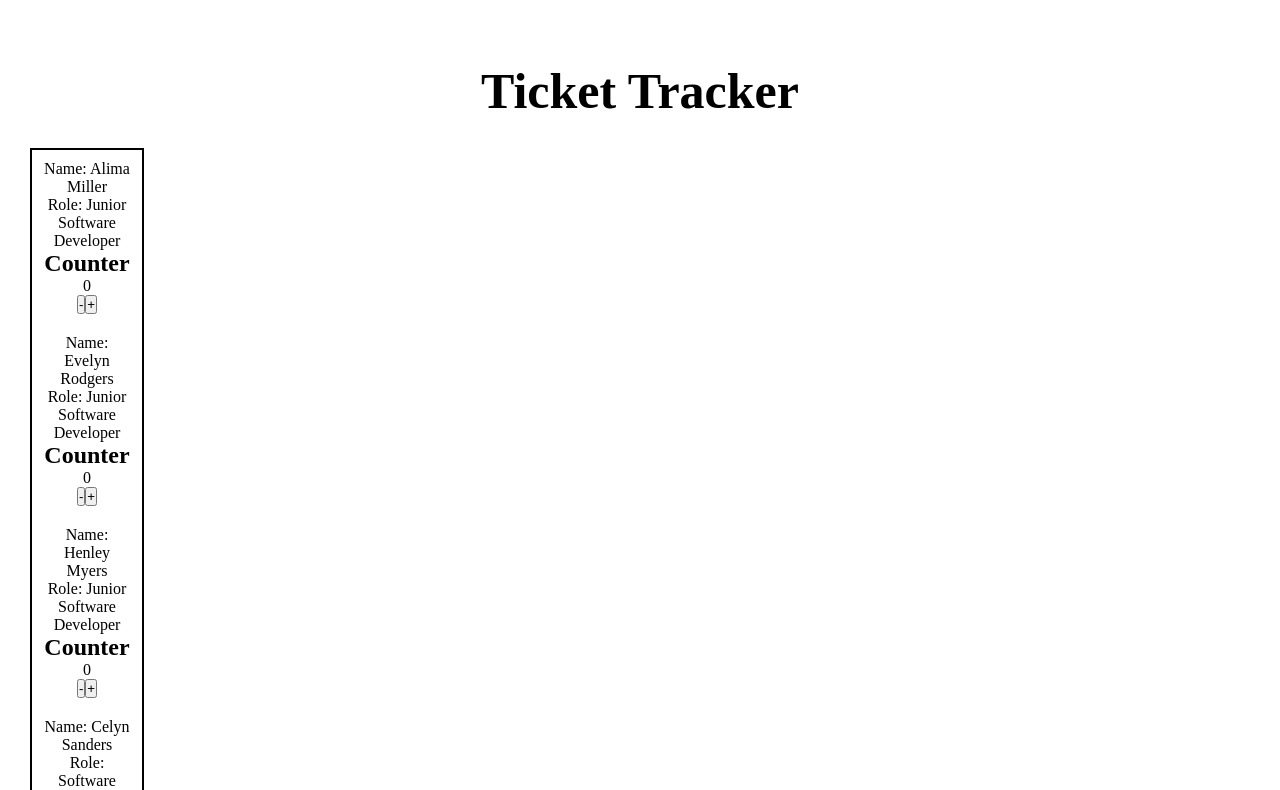
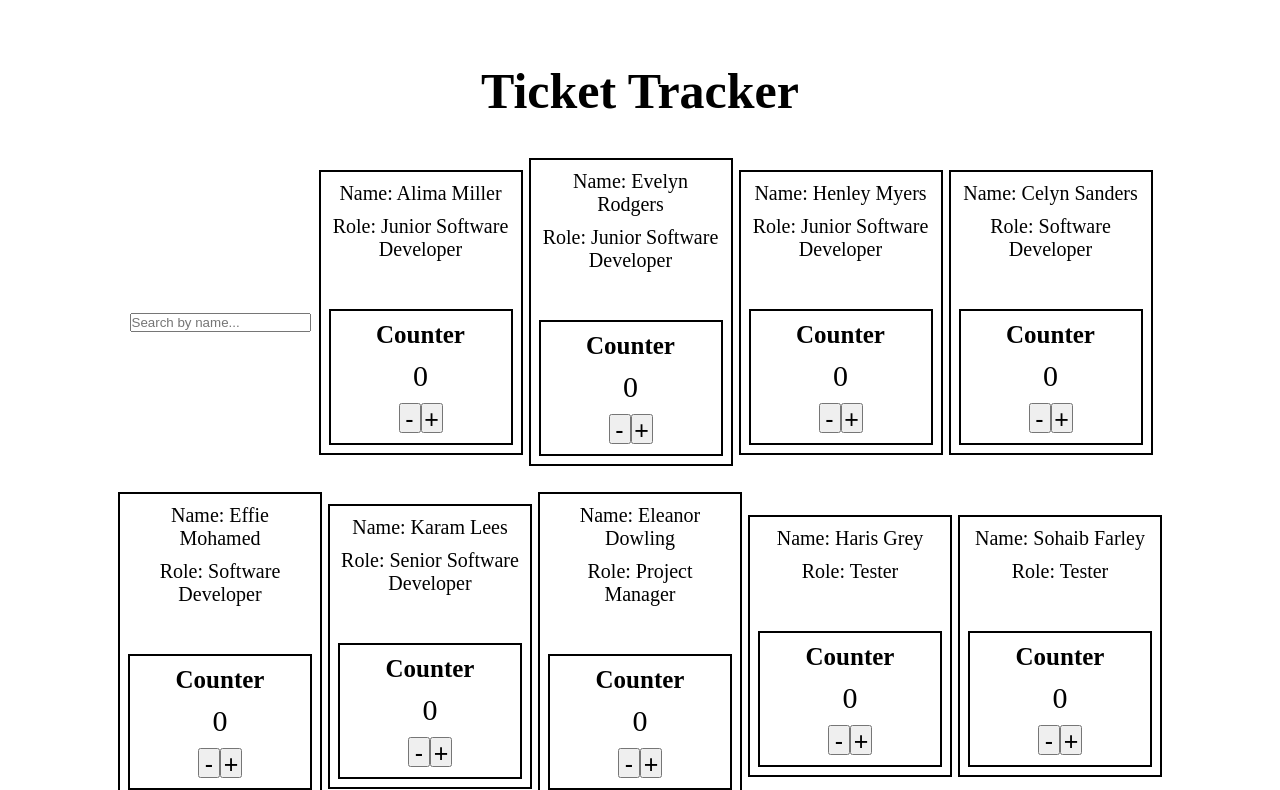
Before and after one commit to Sanjida213/react-project, a React (Vite) app: page / in a window 1280 px wide. Shown: the top 790 px of the page. Built offline with nearby package versions, Linux system fonts and the light colour scheme.

Commit message:
added search by name

```diff
--- a/src/App.scss
+++ b/src/App.scss
@@ -1,26 +1,26 @@
 #root {
-  max-width: 1280px;
+  // max-width: 1280px;
   margin: 0 auto;
   padding: 2rem;
   text-align: center;
 }
 
 .ticket-container {
+
   .ticket__heading {
     padding: 30px;
     font-size: 50px;
   }
 
-  .employees-tickets {
+  .ticket__employees {
     display: flex;
-    flex-wrap: wrap; // allows the items to go on the next line
+    flex-wrap: wrap;
     justify-content: space-between;
 
     .ticket__employees-info {
-      display: block;
-      outline: 2px solid black;
+      display: flex;
+      flex-direction: column;
       padding: 10px;
-      width: 110px;
       margin-bottom: 30px;
     }
   }
--- a/src/App.tsx
+++ b/src/App.tsx
@@ -1,29 +1,21 @@
 import './App.scss';
 import Employees from './components/Employee/Employee';
 import team from './team';
-import Counter from './components/Counter/Counter';
 
 // we want to put the counter component inside the employee component and then
 // instead of team[0] we want to map over it so it gets each team employee. we can do this in apps.tsx
 const App = () => {
 
-// const employees = team.map(employee => (
-//   <div key={employee.id} className='employee'>
-//     <p>Name: {employee.name}</p>
-//     <p>Role: {employee.role}</p>
-//   </div>
-// ));
-
   return (
     <div className='ticket-container'>
+
       <h1 className='ticket__heading'>Ticket Tracker</h1>
 
-    <div className='employees-tickets'>
+    <div className='ticket__employees'>
 
-      <section >
+      <section>
        <div className='ticket__employees-info'>
        <Employees employees={team}/>
-
        </div>
       </section>
 
--- a/src/components/Counter/Counter.scss
+++ b/src/components/Counter/Counter.scss
@@ -1,23 +1,23 @@
-// .counter {
-//   padding: 20px;
-//   outline: 2px solid black;
+.counter {
+  padding: 10px;
+  outline: 2px solid black;
 
-//   .counter__heading {
-//     display: flex;
-//     flex-direction: column;
-//     align-items: center;
-//     font-size: 20px;
-//   }
+  .counter__heading {
+    display: flex;
+    flex-direction: column;
+    align-items: center;
+    font-size: 25px;
+  }
 
-//   .counter__number{
-//     padding: 10px;
-//     font-size: 20px;
-//   }
+  .counter__number{
+    padding: 10px;
+    font-size: 30px;
+  }
 
-//   button{
-//     font-size: 20px;
-//     height: 25px;
-//     width: 20px;
-//   }
+  button{
+    font-size: 25px;
+    height: 30px;
+    width: 22px;
+  }
 
-// }
+}
--- a/src/components/Employee/Employee.scss
+++ b/src/components/Employee/Employee.scss
@@ -5,15 +5,23 @@
   flex-wrap: wrap;
   justify-content: center;
   align-items: center;
-  // padding-bottom: 10px;
-
-  // .employee-card {
-  //   display: flex;
-  // }
 
 
-  .employee-info{
+  .employee-info {
+    outline: 2px solid black;
+    padding: 10px;
+    width: 200px; // Adjust as needed
     margin-bottom: 20px;
+
+    .employee__name-role{
+      font-size: 20px;
+      margin-bottom: 50px;
+
+      .employee-content__names{
+        margin-bottom: 10px;
+      }
+    }
   }
 
+
 }
--- a/src/components/Employee/Employee.tsx
+++ b/src/components/Employee/Employee.tsx
@@ -1,3 +1,4 @@
+import React, { FormEvent, useState } from "react";
 import "./Employee.scss";
 import Employee from "../../teamsTypes";
 import Counter from "../Counter/Counter";
@@ -9,29 +10,41 @@ type TeamProps = {
 
 
 const Employees = ({ employees }: TeamProps) => {
+  const [searchValue, setSearchValue] = useState<string>("");
 
-  // const employees = [...employee] /// maybe add employee here and then inside return map
+  const handleInput = (event: FormEvent<HTMLInputElement>) => {
+    const input = event.currentTarget.value.toLowerCase();
+    setSearchValue(input)
+  };
+
+  const filteredName = employees.filter((employee) => employee.name.toLowerCase().includes(searchValue))
 
   return (
     <div className="employee-container">
-       <div className="employee-card">
-       {employees.map((employee) => (
-        <div className="employee-info" key={employee.id}>
-          <div>
+
+      <input
+        type="text"
+        placeholder="Search by name..."
+        value={searchValue}
+        onChange={handleInput}
+      />
+
+       {filteredName.map((employee) => (
+      <div className="employee-info" key={employee.id}>
+
+        <div className="employee__name-role">
           <p className="employee-content__names">
            Name: {employee.name}
          </p>
-
          <p className="employee-content__roles">
            Role: {employee.role}
          </p>
         </div>
 
-          <Counter heading="Counter"/>
+        <Counter heading="Counter"/>
 
-        </div>
+      </div>
         ))};
-       </div>
 
     </div>
   );
```
